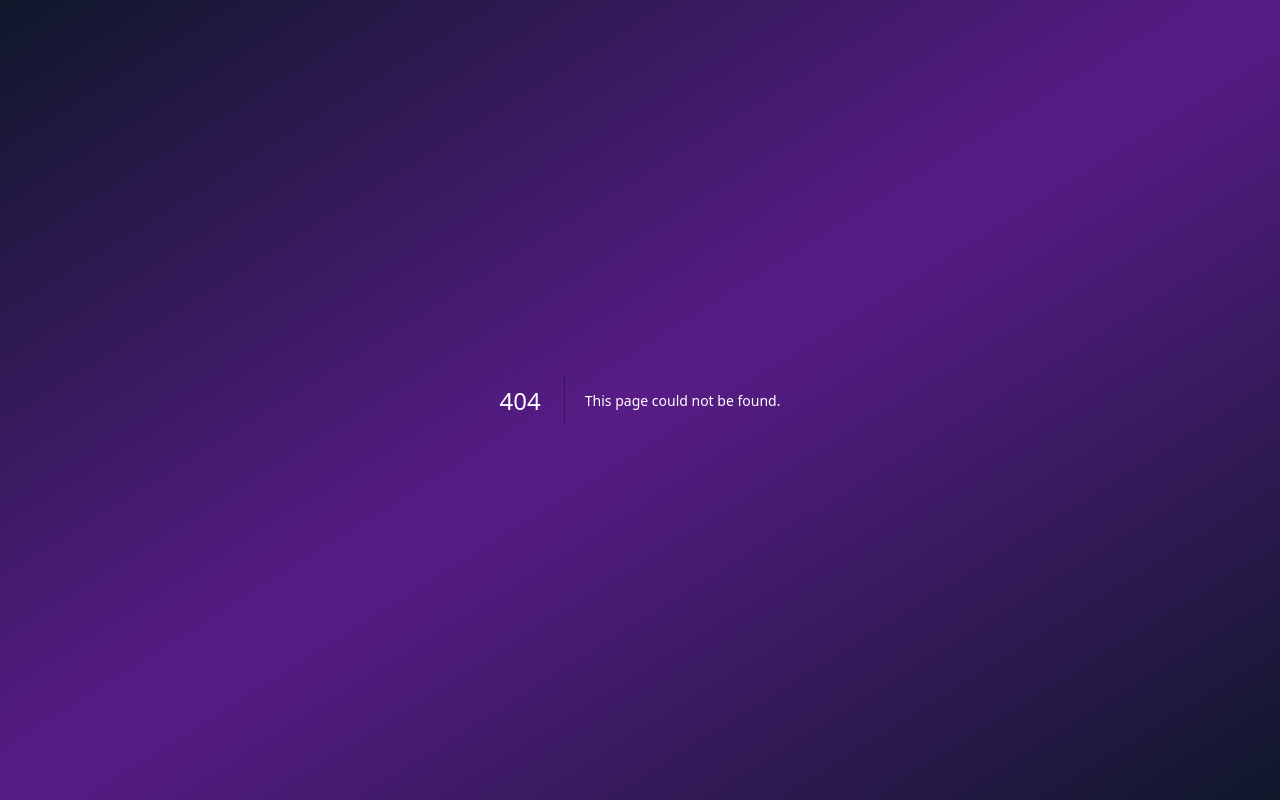
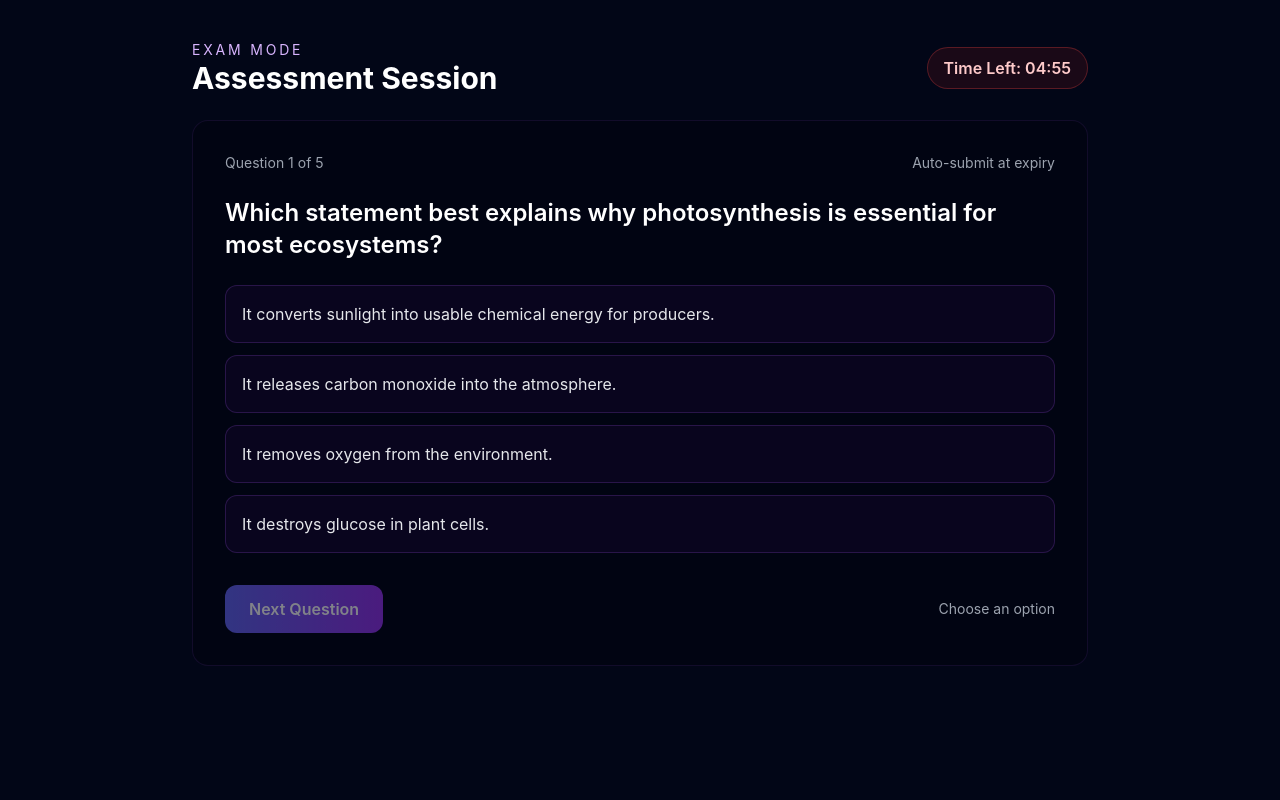
Before and after one commit to Mahlodiey/neire, a Next.js app: page /exam in a window 1280 px wide. Before the commit this address had no page. Built offline with nearby package versions, Linux system fonts and the light colour scheme.

Commit message:
Add timed exam mode with auto-submit and score summary

```diff
--- /dev/null
+++ b/src/app/exam/page.tsx
@@ -0,0 +1,231 @@
+import { useEffect, useMemo, useState } from 'react';
+
+interface Question {
+  id: string;
+  prompt: string;
+  options: string[];
+  correctAnswer: string;
+  explanation: string;
+}
+
+const examQuestions: Question[] = [
+  {
+    id: 'exam-1',
+    prompt: 'Which statement best explains why photosynthesis is essential for most ecosystems?',
+    options: [
+      'It converts sunlight into usable chemical energy for producers.',
+      'It releases carbon monoxide into the atmosphere.',
+      'It removes oxygen from the environment.',
+      'It destroys glucose in plant cells.'
+    ],
+    correctAnswer: 'It converts sunlight into usable chemical energy for producers.',
+    explanation: 'Photosynthesis captures solar energy and stores it as chemical energy in glucose, which supports producers and the wider food web.'
+  },
+  {
+    id: 'exam-2',
+    prompt: 'What is the main role of chlorophyll in photosynthesis?',
+    options: [
+      'It transports water to roots.',
+      'It absorbs light energy.',
+      'It stores glucose in leaves.',
+      'It breaks down oxygen.'
+    ],
+    correctAnswer: 'It absorbs light energy.',
+    explanation: 'Chlorophyll is the pigment that absorbs light energy, enabling the light-dependent reactions of photosynthesis.'
+  },
+  {
+    id: 'exam-3',
+    prompt: 'Why is the oxygen produced in photosynthesis important?',
+    options: [
+      'It helps plants absorb sunlight.',
+      'It is used by animals and humans for respiration.',
+      'It is stored as starch in roots.',
+      'It generates carbon dioxide.'
+    ],
+    correctAnswer: 'It is used by animals and humans for respiration.',
+    explanation: 'Oxygen released during photosynthesis is a vital by-product that supports aerobic respiration in many living organisms.'
+  },
+  {
+    id: 'exam-4',
+    prompt: 'Which of these occurs in the chloroplasts?',
+    options: [
+      'Cell division',
+      'Photosynthesis',
+      'Protein digestion',
+      'DNA replication'
+    ],
+    correctAnswer: 'Photosynthesis',
+    explanation: 'Photosynthesis mainly occurs in chloroplasts, which contain chlorophyll and other structures needed to convert light energy into chemical energy.'
+  },
+  {
+    id: 'exam-5',
+    prompt: 'What is the role of water in photosynthesis?',
+    options: [
+      'It provides electrons and hydrogen for the process.',
+      'It creates oxygen without any reaction.',
+      'It absorbs carbon dioxide from soil.',
+      'It acts as a final product only.'
+    ],
+    correctAnswer: 'It provides electrons and hydrogen for the process.',
+    explanation: 'Water is split during the light-dependent reactions, providing electrons and hydrogen necessary for producing glucose and releasing oxygen.'
+  }
+];
+
+export default function ExamModePage() {
+  const [questions] = useState<Question[]>(examQuestions);
+  const [currentIndex, setCurrentIndex] = useState(0);
+  const [selectedAnswers, setSelectedAnswers] = useState<Record<string, string>>({});
+  const [timeLeft, setTimeLeft] = useState(300);
+  const [submitted, setSubmitted] = useState(false);
+
+  const currentQuestion = questions[currentIndex];
+
+  useEffect(() => {
+    if (submitted) return;
+
+    const timer = setInterval(() => {
+      setTimeLeft((prev) => {
+        if (prev <= 1) {
+          clearInterval(timer);
+          setSubmitted(true);
+          return 0;
+        }
+        return prev - 1;
+      });
+    }, 1000);
+
+    return () => clearInterval(timer);
+  }, [submitted, currentIndex]);
+
+  const formatTime = (seconds: number) => {
+    const mins = Math.floor(seconds / 60);
+    const secs = seconds % 60;
+    return `${String(mins).padStart(2, '0')}:${String(secs).padStart(2, '0')}`;
+  };
+
+  const score = useMemo(() => {
+    return questions.reduce((total, question) => {
+      if (selectedAnswers[question.id] === question.correctAnswer) {
+        return total + 1;
+      }
+      return total;
+    }, 0);
+  }, [questions, selectedAnswers]);
+
+  const handleSelect = (option: string) => {
+    setSelectedAnswers((prev) => ({
+      ...prev,
+      [currentQuestion.id]: option,
+    }));
+  };
+
+  const handleNext = () => {
+    if (currentIndex < questions.length - 1) {
+      setCurrentIndex((prev) => prev + 1);
+    } else {
+      setSubmitted(true);
+    }
+  };
+
+  const handleRestart = () => {
+    setCurrentIndex(0);
+    setSelectedAnswers({});
+    setTimeLeft(300);
+    setSubmitted(false);
+  };
+
+  if (submitted) {
+    return (
+      <div className="min-h-screen bg-slate-950 text-white flex items-center justify-center px-6">
+        <div className="max-w-2xl w-full rounded-2xl border border-purple-500/20 bg-black/20 p-8 text-center">
+          <p className="text-sm uppercase tracking-[0.2em] text-purple-300 mb-4">Exam Complete</p>
+          <h1 className="text-4xl font-bold mb-4">Final Score: {score}/{questions.length}</h1>
+          <p className="text-lg text-gray-300 mb-8">
+            {score >= 4
+              ? 'Excellent work — you are ready for the next topic.'
+              : score >= 3
+              ? 'Strong effort. A quick review would help reinforce the concepts.'
+              : 'There are a few gaps to revisit before the next exam attempt.'}
+          </p>
+
+          <div className="grid sm:grid-cols-2 gap-4 text-left mb-8">
+            {questions.map((question) => (
+              <div key={question.id} className="p-4 rounded-xl border border-purple-500/20 bg-slate-900/50">
+                <div className="text-sm text-purple-300 mb-2">Question</div>
+                <div className="text-sm text-gray-200">{question.prompt}</div>
+                <div className="mt-2 text-xs text-gray-400">
+                  Your answer: {selectedAnswers[question.id] || 'Not answered'}
+                </div>
+              </div>
+            ))}
+          </div>
+
+          <button
+            onClick={handleRestart}
+            className="px-6 py-3 rounded-xl bg-gradient-to-r from-indigo-500 to-purple-600 font-semibold"
+          >
+            Retake Exam
+          </button>
+        </div>
+      </div>
+    );
+  }
+
+  return (
+    <div className="min-h-screen bg-slate-950 text-white px-6 py-10">
+      <div className="max-w-4xl mx-auto">
+        <div className="flex items-center justify-between mb-6">
+          <div>
+            <p className="text-sm uppercase tracking-[0.2em] text-purple-300">Exam Mode</p>
+            <h1 className="text-3xl font-bold">Assessment Session</h1>
+          </div>
+          <div className="px-4 py-2 rounded-full border border-red-500/30 bg-red-900/20 text-red-200 font-semibold">
+            Time Left: {formatTime(timeLeft)}
+          </div>
+        </div>
+
+        <div className="bg-black/20 border border-purple-500/10 rounded-2xl p-8">
+          <div className="mb-6 flex items-center justify-between text-sm text-gray-400">
+            <span>Question {currentIndex + 1} of {questions.length}</span>
+            <span>Auto-submit at expiry</span>
+          </div>
+
+          <h2 className="text-2xl font-semibold mb-6">{currentQuestion.prompt}</h2>
+
+          <div className="space-y-3">
+            {currentQuestion.options.map((option) => {
+              const isSelected = selectedAnswers[currentQuestion.id] === option;
+              return (
+                <button
+                  key={option}
+                  onClick={() => handleSelect(option)}
+                  className={`w-full text-left p-4 rounded-xl border transition ${
+                    isSelected
+                      ? 'border-indigo-500 bg-indigo-500/20 text-white'
+                      : 'border-purple-500/20 bg-purple-900/10 hover:border-purple-500/40 text-gray-200'
+                  }`}
+                >
+                  {option}
+                </button>
+              );
+            })}
+          </div>
+
+          <div className="mt-8 flex items-center justify-between">
+            <button
+              onClick={handleNext}
+              className="px-6 py-3 rounded-xl bg-gradient-to-r from-indigo-500 to-purple-600 font-semibold disabled:opacity-50"
+              disabled={!selectedAnswers[currentQuestion.id]}
+            >
+              {currentIndex < questions.length - 1 ? 'Next Question' : 'Submit Exam'}
+            </button>
+
+            <div className="text-sm text-gray-400">
+              {selectedAnswers[currentQuestion.id] ? 'Answer saved' : 'Choose an option'}
+            </div>
+          </div>
+        </div>
+      </div>
+    </div>
+  );
+}
```
